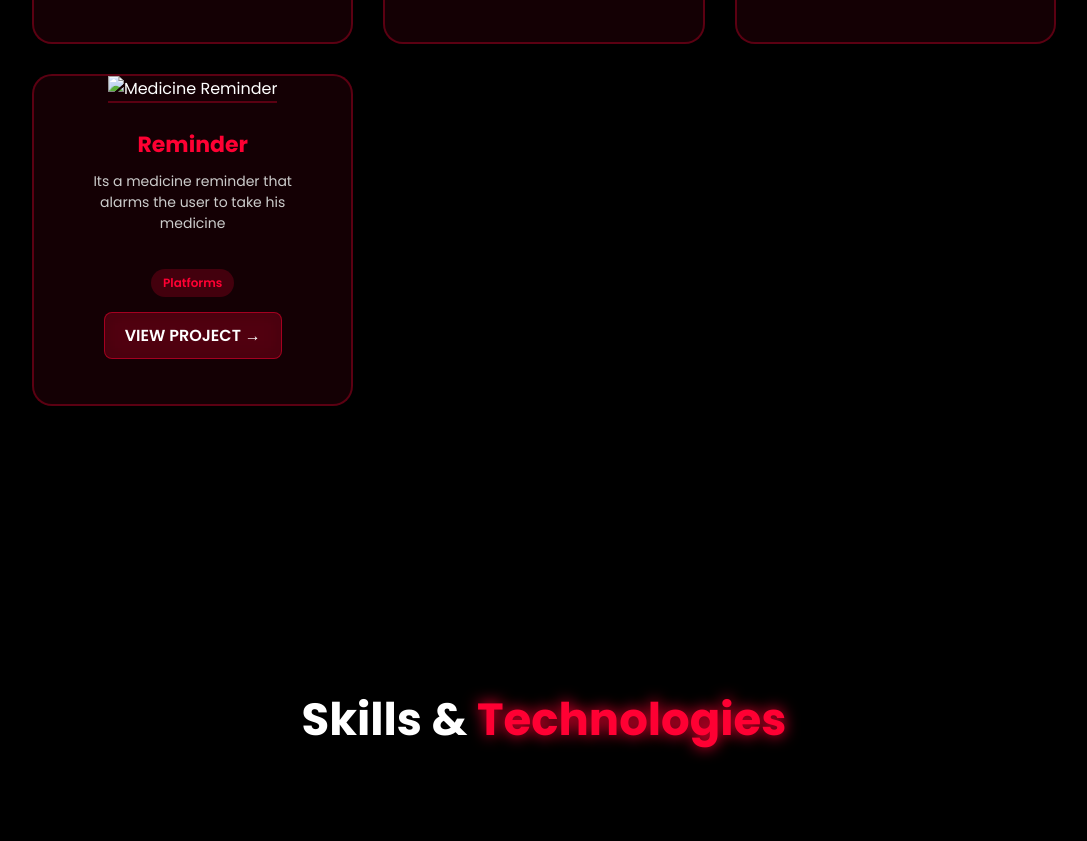
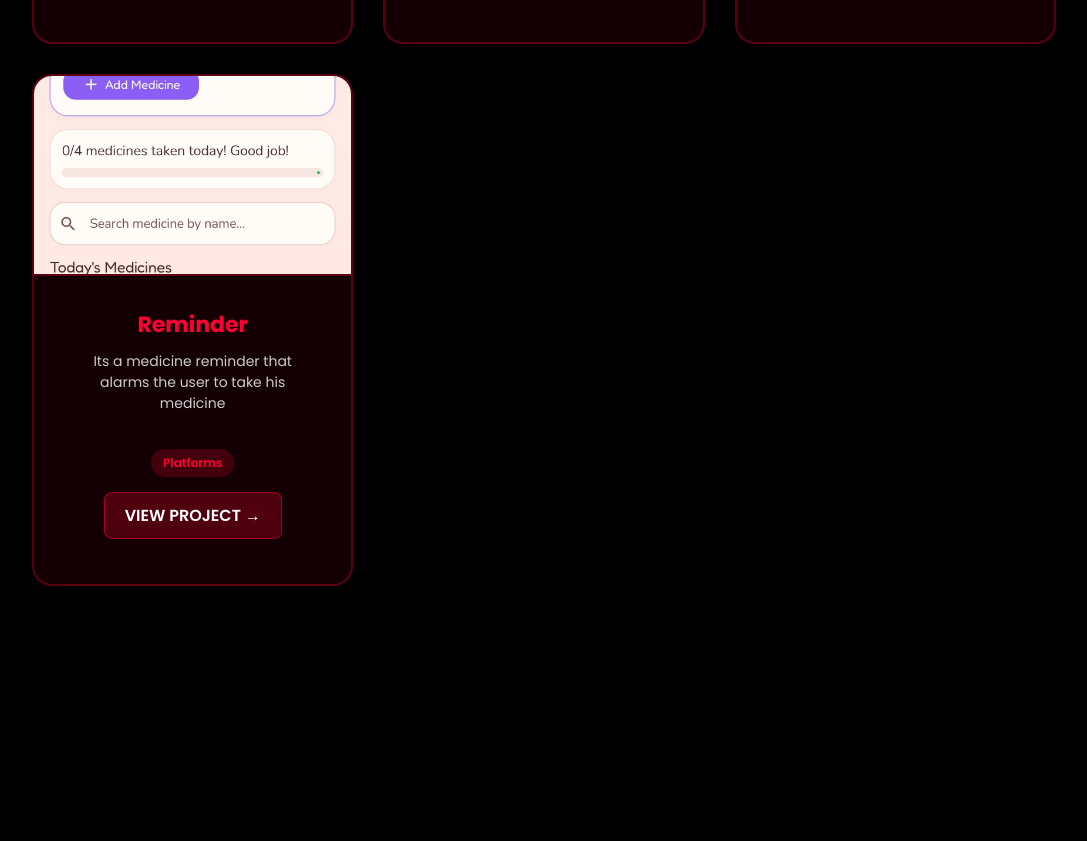
Before and after one commit to camanrene/camanrene.github.io, a plain HTML site: page index.html in a window 1280 px wide. Shown: the part 3002-3843 px from the top of the page, without its empty margins (96-1183 px from the left). Drawn offline with Linux system fonts and the light colour scheme.

Commit message:
Update index.html

```diff
--- a/index.html
+++ b/index.html
@@ -111,7 +111,7 @@
             </div>
         </div>
        <div class="project-card">
-            <img src="images/MedicineReminder.jpg" alt="Medicine Reminder">
+            <img src="images/MedicineReminder.jfif" alt="Medicine Reminder">
             <div class="card-info">
                 <h3>Reminder</h3>
                 <p>Its a medicine reminder that alarms the user to take his medicine</p>
```
